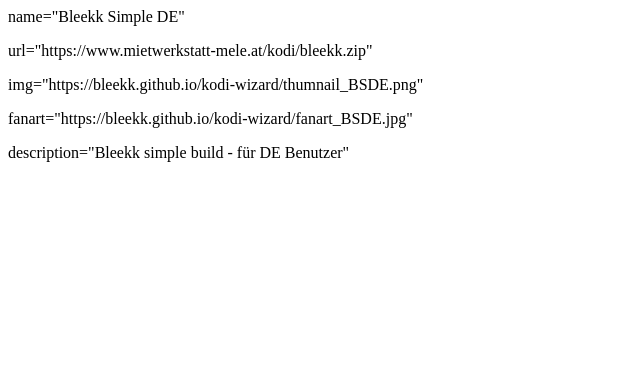
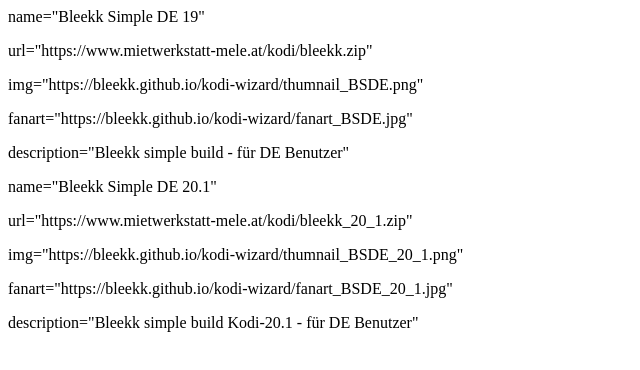
Before and after one commit to bleekk/kodi-wizard, a plain HTML site: page bleekk-wiz.html in a window 1280 px wide. Shown: the whole page, without its empty margins (0-640 px from the left). Drawn offline with Linux system fonts and the light colour scheme.

Commit message:
Kodi 20.1 Update
Build for Kodi 20.1

```diff
--- a/bleekk-wiz.html
+++ b/bleekk-wiz.html
@@ -1,12 +1,18 @@
 <html>
 <body>
 
-<p>name="Bleekk Simple DE"</p>
+<p>name="Bleekk Simple DE 19"</p>
 <p>url="https://www.mietwerkstatt-mele.at/kodi/bleekk.zip"</p>
 <p>img="https://bleekk.github.io/kodi-wizard/thumnail_BSDE.png"</p>
 <p>fanart="https://bleekk.github.io/kodi-wizard/fanart_BSDE.jpg"</p>
 <p>description="Bleekk simple build - für DE Benutzer"</p>
 
+<p>name="Bleekk Simple DE 20.1"</p>
+<p>url="https://www.mietwerkstatt-mele.at/kodi/bleekk_20_1.zip"</p>
+<p>img="https://bleekk.github.io/kodi-wizard/thumnail_BSDE_20_1.png"</p>
+<p>fanart="https://bleekk.github.io/kodi-wizard/fanart_BSDE_20_1.jpg"</p>
+<p>description="Bleekk simple build Kodi-20.1 - für DE Benutzer"</p>
+
 
 </body>
 </html>
```
Also changed, not shown: fanart_BSDE_20_1.jpg (added), thumnail_BSDE_20_1.png (added).
